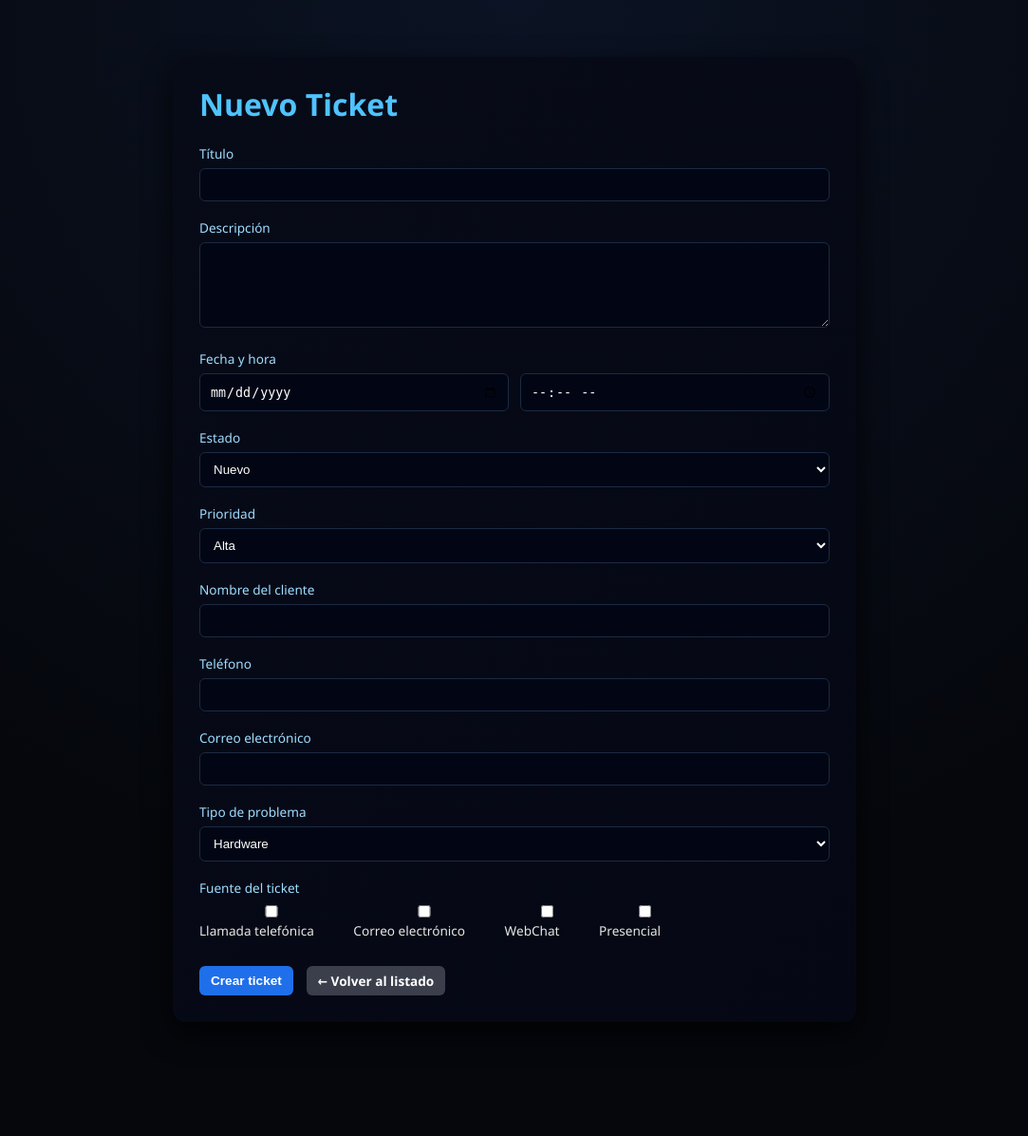
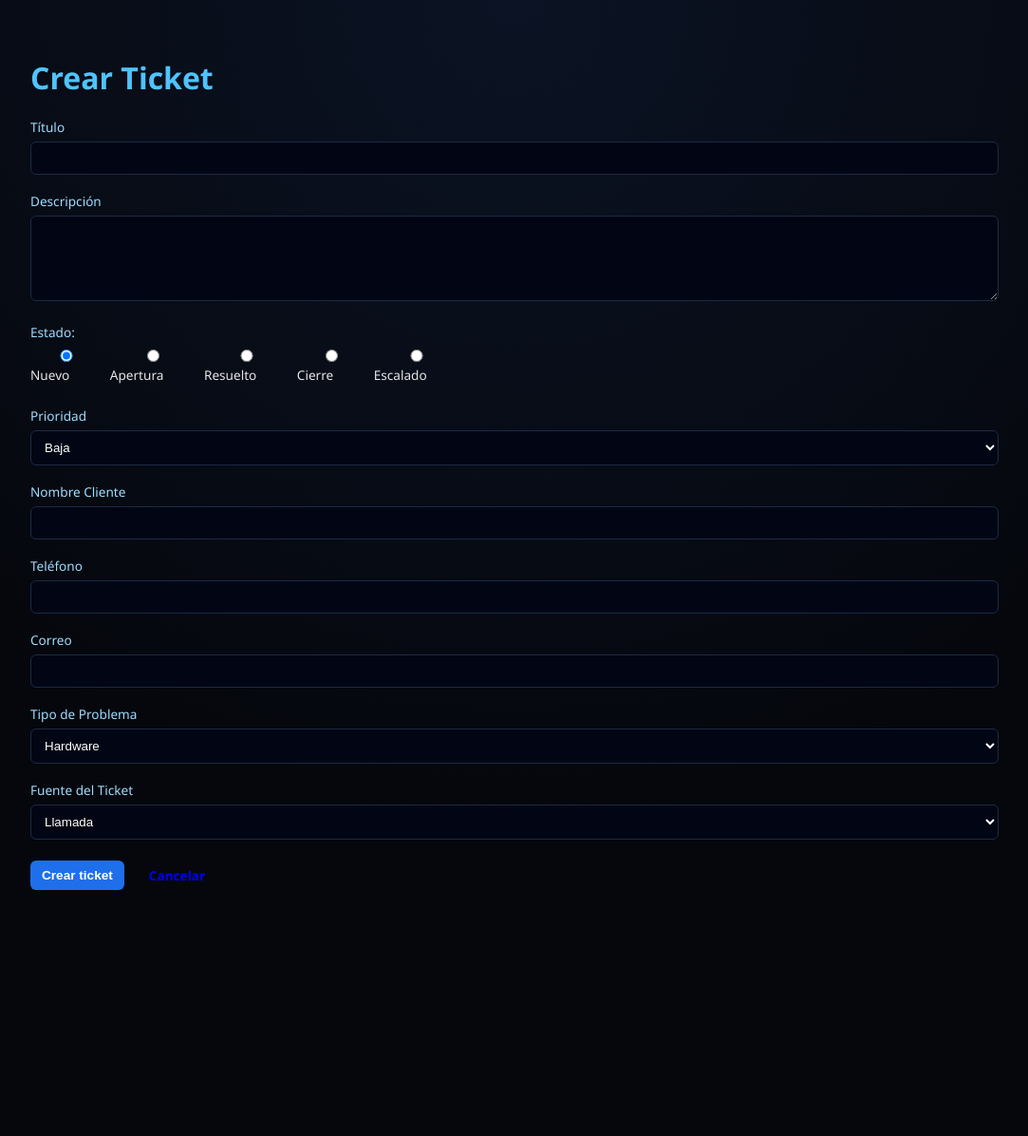
Before and after one commit to CarlokyOP/gestion-de-usuario, a Flask app: page /tickets/create in a window 1280 px wide. Shown: the whole page at 95% size, without its empty margins (98-1181 px from the left). After the commit the page ends 937 px from the top, so only its background shows below. Run offline with Flask 3, Linux system fonts and the light colour scheme.

Commit message:
Refactor ticket form layout and structure

```diff
--- a/app/templates/ticket_form.html
+++ b/app/templates/ticket_form.html
@@ -2,90 +2,98 @@
 
 {% block content %}
 <div class="container">
-
-    <div class="form-card">
     <h1>
-            {{ "Editar Ticket" if ticket else "Nuevo Ticket" }}
+        {% if ticket %}
+            Editar Ticket
+        {% else %}
+            Crear Ticket
+        {% endif %}
     </h1>
 
     <form method="POST">
-
-            <!-- TÍTULO -->
+        <!-- Título -->
         <div class="form-group">
             <label for="titulo">Título</label>
             <input
                 type="text"
                 id="titulo"
                 name="titulo"
+                class="form-control"
+                required
                 value="{{ ticket.titulo if ticket else '' }}"
-                    required
             >
         </div>
 
-            <!-- DESCRIPCIÓN -->
+        <!-- Descripción -->
         <div class="form-group">
             <label for="descripcion">Descripción</label>
             <textarea
                 id="descripcion"
                 name="descripcion"
+                class="form-control"
                 required
             >{{ ticket.descripcion if ticket else '' }}</textarea>
         </div>
 
-            <!-- FECHA Y HORA -->
+        <!-- Estado -->
         <div class="form-group">
-                <label>Fecha y hora</label>
-                <div style="display:flex; gap:12px;">
-                    <input
-                        type="date"
-                        name="fecha"
-                        value="{{ ticket.fecha_creacion.strftime('%Y-%m-%d') if ticket else '' }}"
-                        required
-                    >
-                    <input
-                        type="time"
-                        name="hora"
-                        value="{{ ticket.fecha_creacion.strftime('%H:%M') if ticket else '' }}"
-                        required
-                    >
+            <label>Estado:</label>
+
+            {% set estado_actual = ticket.estado if ticket else 'Nuevo' %}
+
+            <div class="checkbox-group">
+                <label>
+                    <input type="radio" name="estado" value="Nuevo"
+                        {% if estado_actual == 'Nuevo' %}checked{% endif %}>
+                    Nuevo
+                </label>
+
+                <label>
+                    <input type="radio" name="estado" value="Apertura"
+                        {% if estado_actual == 'Apertura' %}checked{% endif %}>
+                    Apertura
+                </label>
+
+                <label>
+                    <input type="radio" name="estado" value="Resuelto"
+                        {% if estado_actual == 'Resuelto' %}checked{% endif %}>
+                    Resuelto
+                </label>
+
+                <label>
+                    <input type="radio" name="estado" value="Cierre"
+                        {% if estado_actual == 'Cierre' %}checked{% endif %}>
+                    Cierre
+                </label>
+
+                <label>
+                    <input type="radio" name="estado" value="Escalado"
+                        {% if estado_actual == 'Escalado' %}checked{% endif %}>
+                    Escalado
+                </label>
             </div>
         </div>
 
-            <!-- ESTADO -->
+        <!-- Prioridad -->
         <div class="form-group">
-                <label for="estado">Estado</label>
-                <select id="estado" name="estado">
-                    {% for e in ["Nuevo", "Abierto", "Cerrado"] %}
-                        <option value="{{ e }}"
-                            {% if ticket and ticket.estado == e %}selected{% endif %}>
-                            {{ e }}
-                        </option>
-                    {% endfor %}
+            <label for="prioridad">Prioridad</label>
+            <select id="prioridad" name="prioridad" class="form-control" required>
+                <option value="Baja" {% if ticket and ticket.prioridad == 'Baja' %}selected{% endif %}>Baja</option>
+                <option value="Media" {% if ticket and ticket.prioridad == 'Media' %}selected{% endif %}>Media</option>
+                <option value="Alta" {% if ticket and ticket.prioridad == 'Alta' %}selected{% endif %}>Alta</option>
             </select>
         </div>
 
-            <!-- PRIORIDAD -->
+        <!-- Cliente -->
         <div class="form-group">
-                <label for="prioridad">Prioridad</label>
-                <select id="prioridad" name="prioridad">
-                    {% for p in ["Alta", "Media", "Baja"] %}
-                        <option value="{{ p }}"
-                            {% if ticket and ticket.prioridad == p %}selected{% endif %}>
-                            {{ p }}
-                        </option>
-                    {% endfor %}
-                </select>
-            </div>
-
-            <!-- CLIENTE -->
-            <div class="form-group">
-                <label for="nombre_cliente">Nombre del cliente</label>
+            <label for="nombre_cliente">Nombre Cliente</label>
             <input
                 type="text"
                 id="nombre_cliente"
                 name="nombre_cliente"
+                class="form-control"
+                required
                 value="{{ ticket.nombre_cliente if ticket else '' }}"
-                    required
             >
         </div>
 
@@ -95,65 +103,55 @@
                 type="text"
                 id="telefono_cliente"
                 name="telefono_cliente"
+                class="form-control"
+                required
                 value="{{ ticket.telefono_cliente if ticket else '' }}"
             >
         </div>
 
         <div class="form-group">
-                <label for="correo_cliente">Correo electrónico</label>
+            <label for="correo_cliente">Correo</label>
             <input
                 type="email"
                 id="correo_cliente"
                 name="correo_cliente"
+                class="form-control"
+                required
                 value="{{ ticket.correo_cliente if ticket else '' }}"
             >
         </div>
 
-            <!-- TIPO PROBLEMA -->
+        <!-- Clasificación -->
         <div class="form-group">
-                <label for="tipo_problema">Tipo de problema</label>
-                <select id="tipo_problema" name="tipo_problema">
-                    {% for t in ["Hardware", "Software", "Red", "Otro"] %}
-                        <option value="{{ t }}"
-                            {% if ticket and ticket.tipo_problema == t %}selected{% endif %}>
-                            {{ t }}
-                        </option>
-                    {% endfor %}
+            <label for="tipo_problema">Tipo de Problema</label>
+            <select id="tipo_problema" name="tipo_problema" class="form-control" required>
+                <option value="Hardware" {% if ticket and ticket.tipo_problema == 'Hardware' %}selected{% endif %}>Hardware</option>
+                <option value="Movil" {% if ticket and ticket.tipo_problema == 'Movil' %}selected{% endif %}>Móvil</option>
+                <option value="Red" {% if ticket and ticket.tipo_problema == 'Red' %}selected{% endif %}>Red</option>
+                <option value="Otro" {% if ticket and ticket.tipo_problema == 'Otro' %}selected{% endif %}>Otro</option>
             </select>
         </div>
 
-            <!-- FUENTE TICKET -->
         <div class="form-group">
-                <label>Fuente del ticket</label>
-                <div class="checkbox-group">
-                    {% for f in ["Llamada telefónica", "Correo electrónico", "WebChat", "Presencial"] %}
-                        <label>
-                            <input
-                                type="checkbox"
-                                name="fuente_ticket"
-                                value="{{ f }}"
-                                {% if ticket and f in ticket.fuente_ticket %}checked{% endif %}
-                            >
-                            {{ f }}
-                        </label>
-                    {% endfor %}
-                </div>
+            <label for="fuente_ticket">Fuente del Ticket</label>
+            <select id="fuente_ticket" name="fuente_ticket" class="form-control" required>
+                <option value="Llamada" {% if ticket and ticket.fuente_ticket == 'Llamada' %}selected{% endif %}>Llamada</option>
+                <option value="Correo" {% if ticket and ticket.fuente_ticket == 'Correo' %}selected{% endif %}>Correo</option>
+                <option value="WebChat" {% if ticket and ticket.fuente_ticket == 'WebChat' %}selected{% endif %}>WebChat</option>
+                <option value="Presencial" {% if ticket and ticket.fuente_ticket == 'Presencial' %}selected{% endif %}>Presencial</option>
+            </select>
         </div>
 
-            <!-- BOTONES -->
+        <!-- Botones -->
         <div class="form-actions">
-                <button type="submit" class="btn btn-save">
-                    {{ "Guardar cambios" if ticket else "Crear ticket" }}
+            <button type="submit" class="btn btn-primary">
+                {% if ticket %}Guardar cambios{% else %}Crear ticket{% endif %}
             </button>
 
-                <a href="{{ url_for('ticket.list_tickets') }}"
-                   class="btn btn-back">
-                    ← Volver al listado
+            <a href="{{ url_for('ticket.list_tickets') }}" class="btn btn-secondary">
+                Cancelar
             </a>
         </div>
-
     </form>
 </div>
-
-</div>
 {% endblock %}
```
Lines whose indentation alone changed are shown as unchanged.
